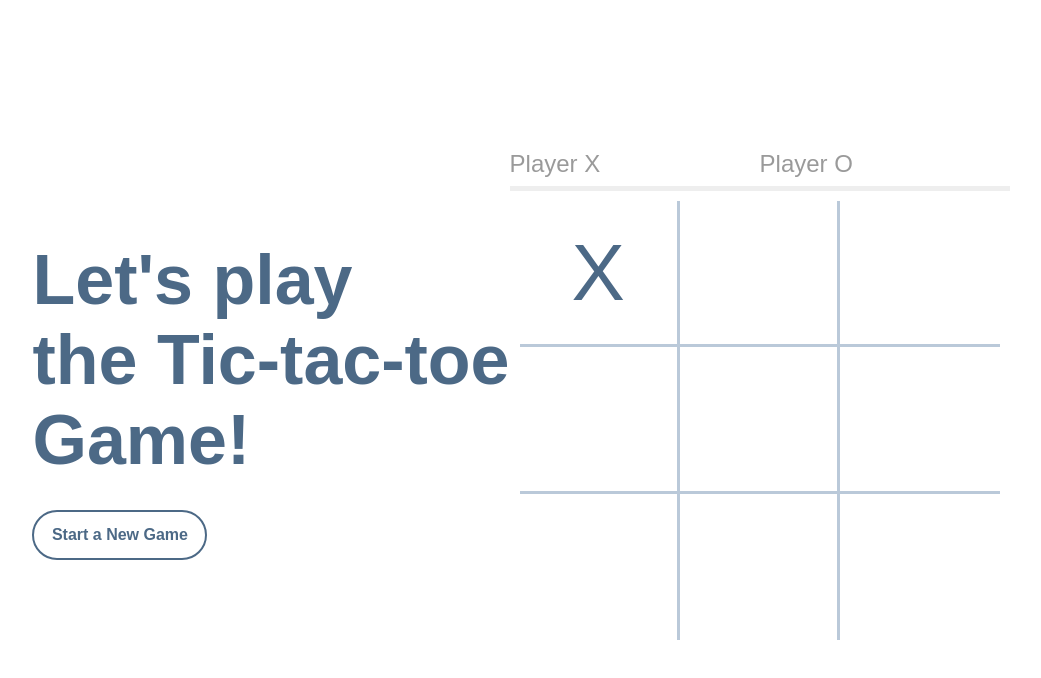
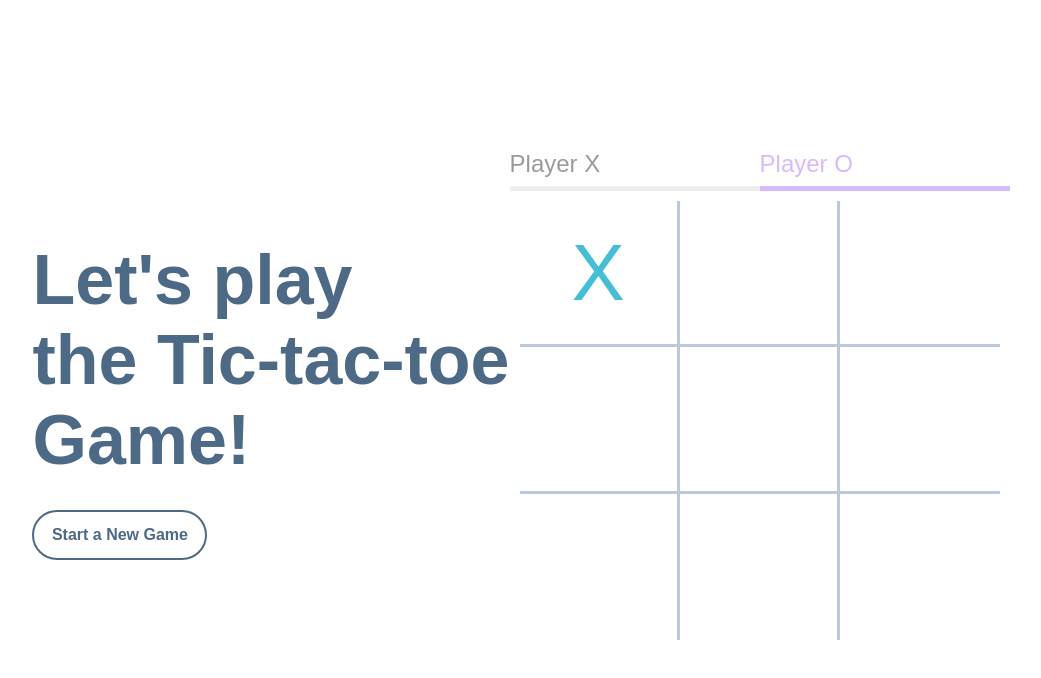
Before and after one commit to Oscar-Gallardo/tic-tac-toe, a plain HTML site: page index.html in a window 1280 px wide. Both pictures are taken after a click on the element 718 px from the left and 274 px from the top of the page. Shown: the whole page, without its empty margins (119-1160 px from the left). Drawn offline with Linux system fonts and the light colour scheme.

Commit message:
added styling, and scripts to toggle css to differenciate both the players, and also determine who wins.

```diff
--- a/css/style.css
+++ b/css/style.css
@@ -53,10 +53,18 @@ body {
     flex: 1;
     padding-bottom: 8px;
 }
+.header .player-X.active {
+    color: #42bed7;
+    border-color: #42bed7;
+}
 .header .player-O {
     border-bottom: 5px solid #eee;
     flex: 1;
     padding-bottom: 8px;
+}
+.header .player-O.active {
+    color: #d7bafb;
+    border-color: #d7bafb;
 }
 .grid {
     display: grid;
@@ -65,6 +73,9 @@ body {
     grid-gap: 0px;
     flex-grow: 1;
     padding: 10px;
+}
+.grid .player-winner span {
+    color: #23ce6b;
 }
 .grid-tile {
     align-items: center;
@@ -82,3 +93,9 @@ body {
 .grid-tile:not(:nth-last-child(-n+3)) {
     border-bottom: 3px solid rgba(137, 163, 189, 0.58);
 }
+.grid-tile .x-type {
+    color: #42bed7;
+}
+.grid-tile .o-type {
+    color: #d7bafb;
+}
--- a/index.html
+++ b/index.html
@@ -23,7 +23,7 @@
             <div class="right-section">
                 <div class="game">
                     <div class="header">
-                        <div class="player-X active">
+                        <div class="player-X">
                             <p>Player X</p>
                         </div>
                         <div class="player-O">
--- a/js/GameView.js
+++ b/js/GameView.js
@@ -4,9 +4,33 @@ export default class GameView {
     }
 
     updateGrid(game) {
+        this.updateTurn(game);
+        const winningCombination = game.findWinningCombinations();
+
         for(let i = 0; i < game.grid.length; i++) {
-            const tile = document.querySelector(`.grid-tile[data-index='${i}']`);
-            tile.textContent = game.grid[i];
+            const tile = document.querySelector(`.grid-tile[data-index='${i}']`)
+            let playerType = game.grid[i] == 'X' ? 'x-type' : 'o-type';
+
+            tile.classList.remove('player-winner');
+
+            tile.innerHTML = `<span class='${playerType}'>${game.grid[i] ? game.grid[i] : ''}</span>`;
+
+            if(winningCombination && winningCombination.includes(i)){
+                tile.classList.add('player-winner');
+            }
+        }
+    }
+
+    updateTurn(game) {
+        let playerX = document.querySelector('.player-X');
+        let playerO = document.querySelector('.player-O');
+
+        if(game.turn === 'X') {
+            playerO.classList.remove('active');
+            playerX.classList.add('active');
+        } else {
+            playerX.classList.remove('active');
+            playerO.classList.add('active');
         }
     }
 }
--- a/js/index.js
+++ b/js/index.js
@@ -3,6 +3,8 @@ import GameView from "./GameView.js";
 
 let game = new Game();
 let gameView = new GameView();
+
+gameView.updateGrid(game);
 
 let tiles = document.querySelectorAll('.grid-tile');
 tiles.forEach((tile) => {
```
